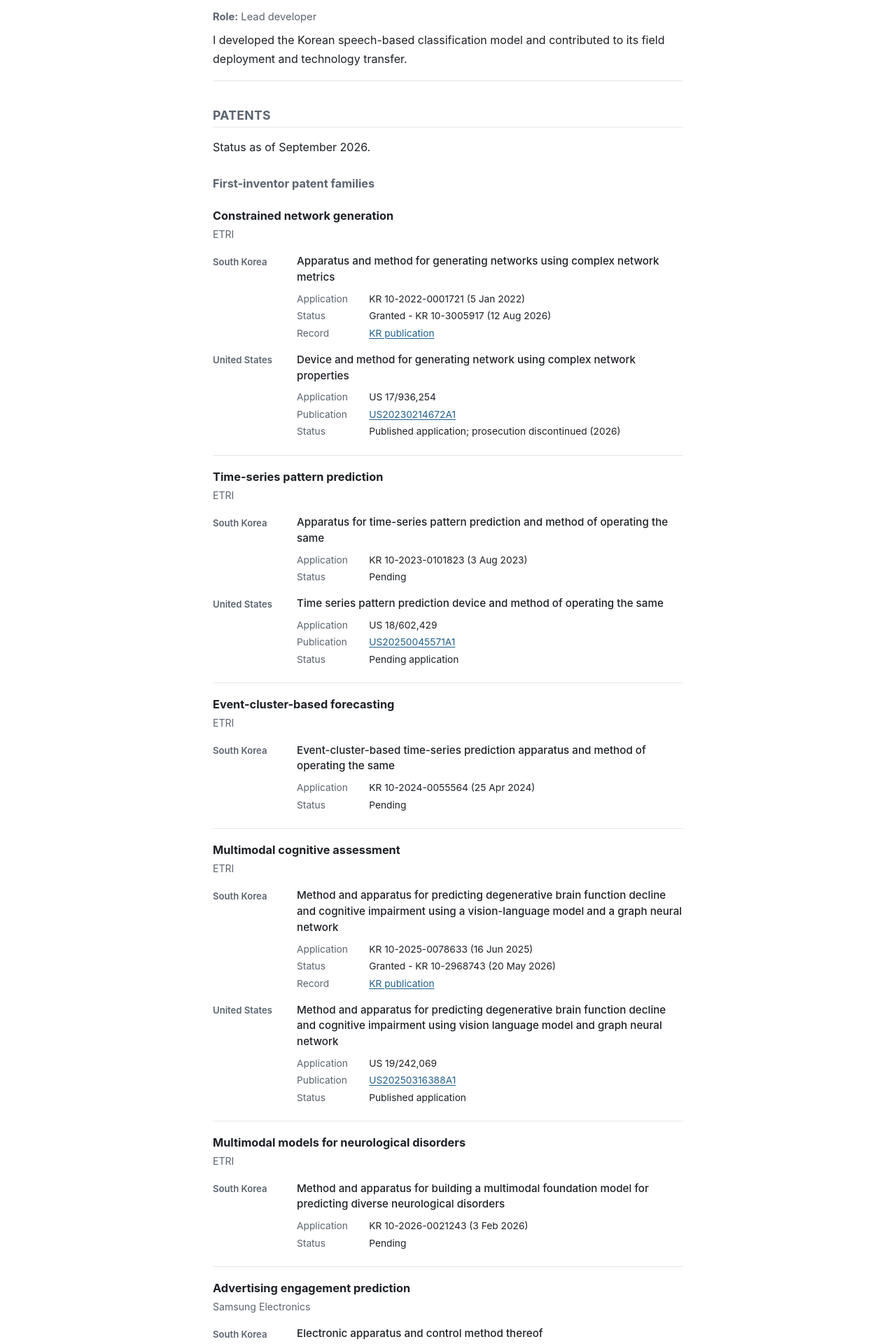
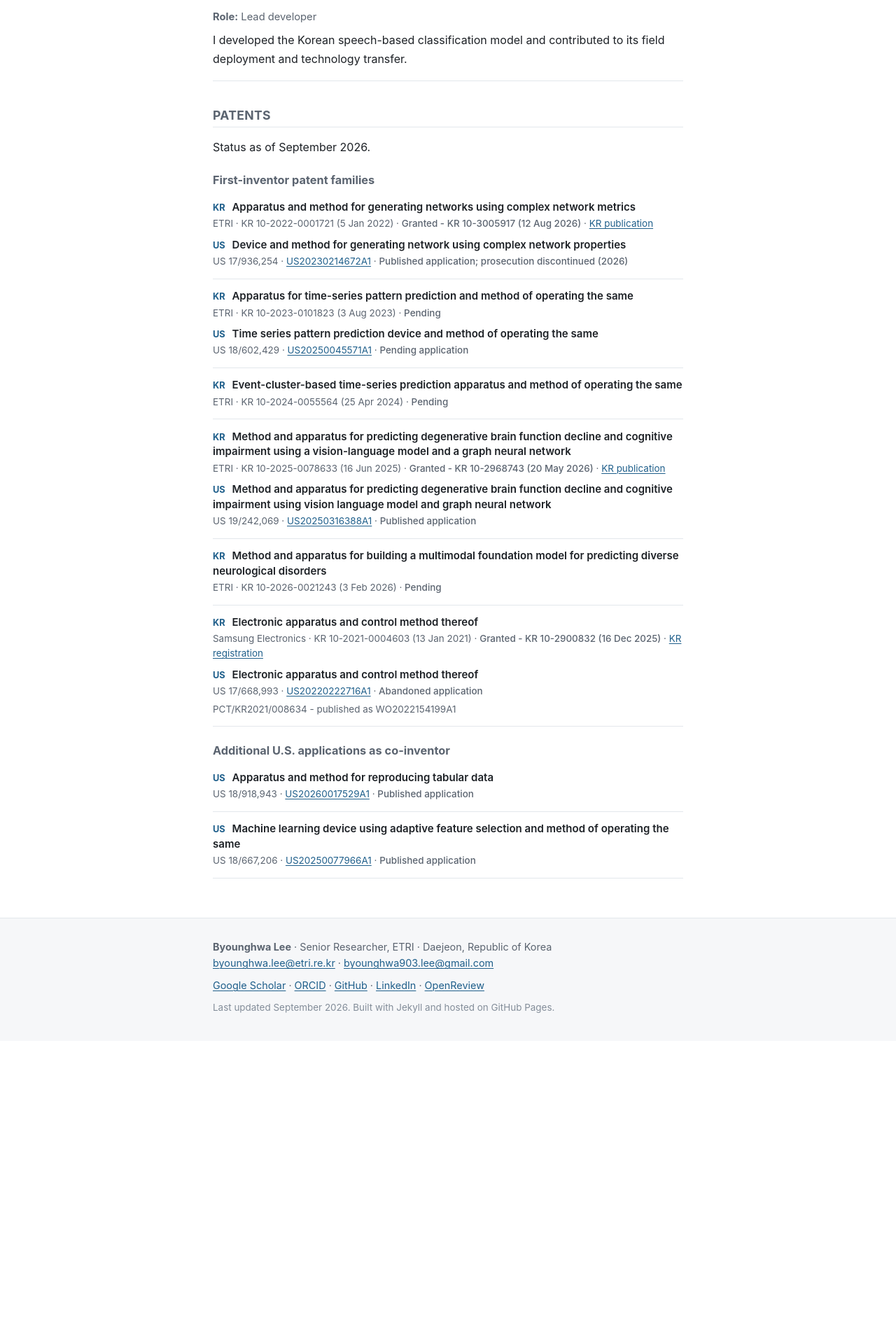
Before and after one commit to bh0903lee/bh0903lee.github.io, a Jekyll site: the page built from projects.md, in a window 1280 px wide. Shown: the part 1411-3331 px from the top of the page at 70% size. Built offline with Jekyll 4.4.1, drawn with Linux system fonts in a browser that asks for light colours; after the commit the page ends 2898 px from its top, so only the background shows below that; some of the changed text lies outside the part shown.

Commit message:
Compact patent records with inline metadata and consistent emphasis

```diff
--- a/_includes/patent-record.html
+++ b/_includes/patent-record.html
@@ -1,16 +1,9 @@
 <div class="patent-record">
-  <p class="patent-country">{{ include.country | escape }}</p>
-  <div class="patent-details">
-    <p class="patent-title">{{ include.title | escape }}</p>
-    <dl class="patent-facts">
-      <div><dt>Application</dt><dd>{{ include.application | escape }}</dd></div>
-      {% if include.publication %}
-      <div><dt>Publication</dt><dd><a href="{{ include.url }}" rel="noopener">{{ include.publication | escape }}</a></dd></div>
-      {% endif %}
-      <div><dt>Status</dt><dd>{{ include.status | escape }}</dd></div>
-      {% if include.links %}
-      <div><dt>Record</dt><dd>{% for link in include.links %}<a href="{{ link.url }}" rel="noopener">{{ link.name | escape }}</a>{% unless forloop.last %}<br>{% endunless %}{% endfor %}</dd></div>
-      {% endif %}
-    </dl>
-  </div>
+  <p class="patent-title"><strong class="patent-country">{{ include.country | escape }}</strong> <strong>{{ include.title | escape }}</strong></p>
+  <p class="patent-meta">
+    {% if include.assignee %}{{ include.assignee | escape }} &middot; {% endif %}{{ include.application | escape }}
+    {% if include.publication %}&middot; <a href="{{ include.url }}" rel="noopener">{{ include.publication | escape }}</a>{% endif %}
+    &middot; <span class="patent-status">{{ include.status | escape }}</span>
+    {% for link in include.links %}&middot; <a href="{{ link.url }}" rel="noopener">{{ link.name | escape }}</a>{% endfor %}
+  </p>
 </div>
--- a/assets/css/main.css
+++ b/assets/css/main.css
@@ -240,19 +240,16 @@ main.wrap { padding-top: 2.5rem; padding-bottom: 3.5rem; }
 .card p:last-child { margin-bottom: 0; }
 .card-links { font-size: .86rem; }
 
-/* Patent families: country records share the same hierarchy and typography. */
-.patent-group-title { margin: 1.8rem 0 .35rem; color: var(--text-soft); }
-.patent-card { padding: 1.2rem 0 1.4rem; border-bottom: 1px solid var(--rule); }
-.patent-heading { margin: 0 0 .2rem; font-size: 1.02rem; line-height: 1.4; font-weight: 650; }
-.patent-assignee { margin: 0; font-size: .88rem; color: var(--text-soft); }
-.patent-record { display: grid; grid-template-columns: 6.5rem minmax(0, 1fr); gap: 1rem; margin-top: 1rem; }
-.patent-country { margin: .1rem 0 0; font-size: .82rem; font-weight: 600; color: var(--text-soft); }
-.patent-details { min-width: 0; }
-.patent-title { margin: 0 0 .5rem; font-size: .95rem; line-height: 1.5; font-weight: 500; }
-.patent-facts { margin: 0; font-size: .86rem; line-height: 1.6; }
-.patent-facts > div { display: grid; grid-template-columns: 5.8rem minmax(0, 1fr); gap: .65rem; margin-top: .15rem; }
-.patent-facts dt { color: var(--text-soft); }
-.patent-facts dd { margin: 0; overflow-wrap: anywhere; }
+/* Compact patent records: bold titles, muted metadata, KR before US. */
+.patent-group-title { margin: 1.5rem 0 .25rem; color: var(--text-soft); }
+.patent-card { padding: .85rem 0; border-bottom: 1px solid var(--rule); }
+.patent-record + .patent-record { margin-top: .55rem; }
+.patent-title { margin: 0 0 .15rem; font-size: .94rem; line-height: 1.45; }
+.patent-title strong { font-weight: 600; }
+.patent-title .patent-country { margin-right: .35rem; font-size: .8rem; font-weight: 700; color: var(--accent); }
+.patent-meta { margin: 0; font-size: .84rem; line-height: 1.55; color: var(--text-soft); overflow-wrap: anywhere; }
+.patent-status { font-weight: 500; }
+.patent-family { margin-top: .3rem; }
 
 /* Definition-style rows */
 .rows { margin: 0; }
@@ -298,7 +295,6 @@ main.wrap { padding-top: 2.5rem; padding-bottom: 3.5rem; }
   .news time { flex-basis: auto; }
   .row { flex-direction: column; gap: .15rem; }
   .row-when { flex-basis: auto; }
-  .patent-record { grid-template-columns: minmax(0, 1fr); gap: .35rem; }
 }
 
 @media print {
--- a/projects.md
+++ b/projects.md
@@ -42,21 +42,12 @@ Status as of September 2026.
 
 {% for pt in site.data.patents %}
 <article class="patent-card">
-  <h4 class="patent-heading">{{ pt.topic | escape }}</h4>
-  <p class="patent-assignee">{{ pt.assignee }}</p>
-  {% include patent-record.html country="South Korea" title=pt.title application=pt.filed status=pt.status_text links=pt.links %}
+  {% include patent-record.html country="KR" title=pt.title assignee=pt.assignee application=pt.filed status=pt.status_text links=pt.links %}
   {%- if pt.us %}
-  {% include patent-record.html country="United States" title=pt.us.title application=pt.us.application publication=pt.us.publication url=pt.us.url status=pt.us.status %}
+  {% include patent-record.html country="US" title=pt.us.title application=pt.us.application publication=pt.us.publication url=pt.us.url status=pt.us.status %}
   {%- endif %}
   {%- if pt.family %}
-  <div class="patent-record">
-    <p class="patent-country">International</p>
-    <div class="patent-details">
-      <dl class="patent-facts">
-        <div><dt>PCT</dt><dd>{% for f in pt.family %}{{ f | escape }}{% unless forloop.last %}<br>{% endunless %}{% endfor %}</dd></div>
-      </dl>
-    </div>
-  </div>
+  <p class="patent-meta patent-family">{% for f in pt.family %}{{ f | escape }}{% unless forloop.last %} &middot; {% endunless %}{% endfor %}</p>
   {%- endif %}
 </article>
 {% endfor %}
@@ -65,7 +56,6 @@ Status as of September 2026.
 
 {% for pt in site.data.us_co_inventions %}
 <article class="patent-card">
-  <h4 class="patent-heading">{{ pt.topic | escape }}</h4>
-  {% include patent-record.html country="United States" title=pt.title application=pt.application publication=pt.publication url=pt.url status=pt.status %}
+  {% include patent-record.html country="US" title=pt.title application=pt.application publication=pt.publication url=pt.url status=pt.status %}
 </article>
 {% endfor %}
```
